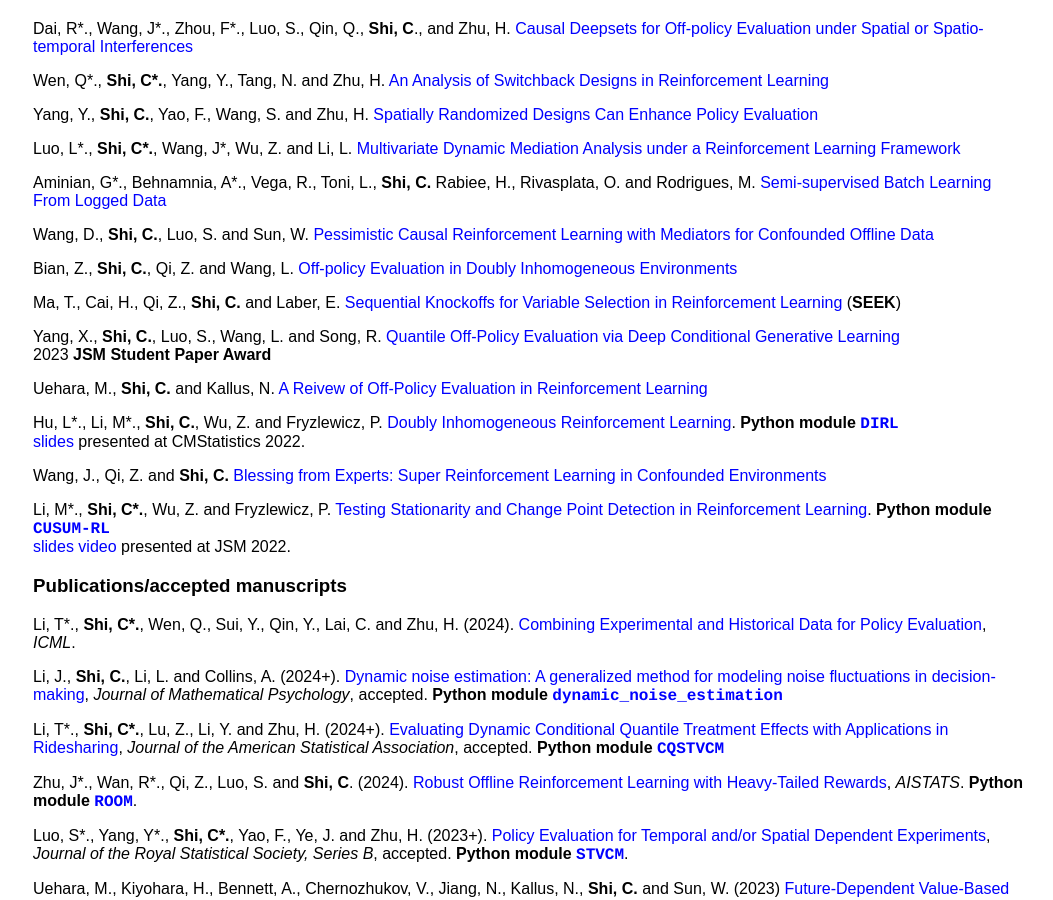
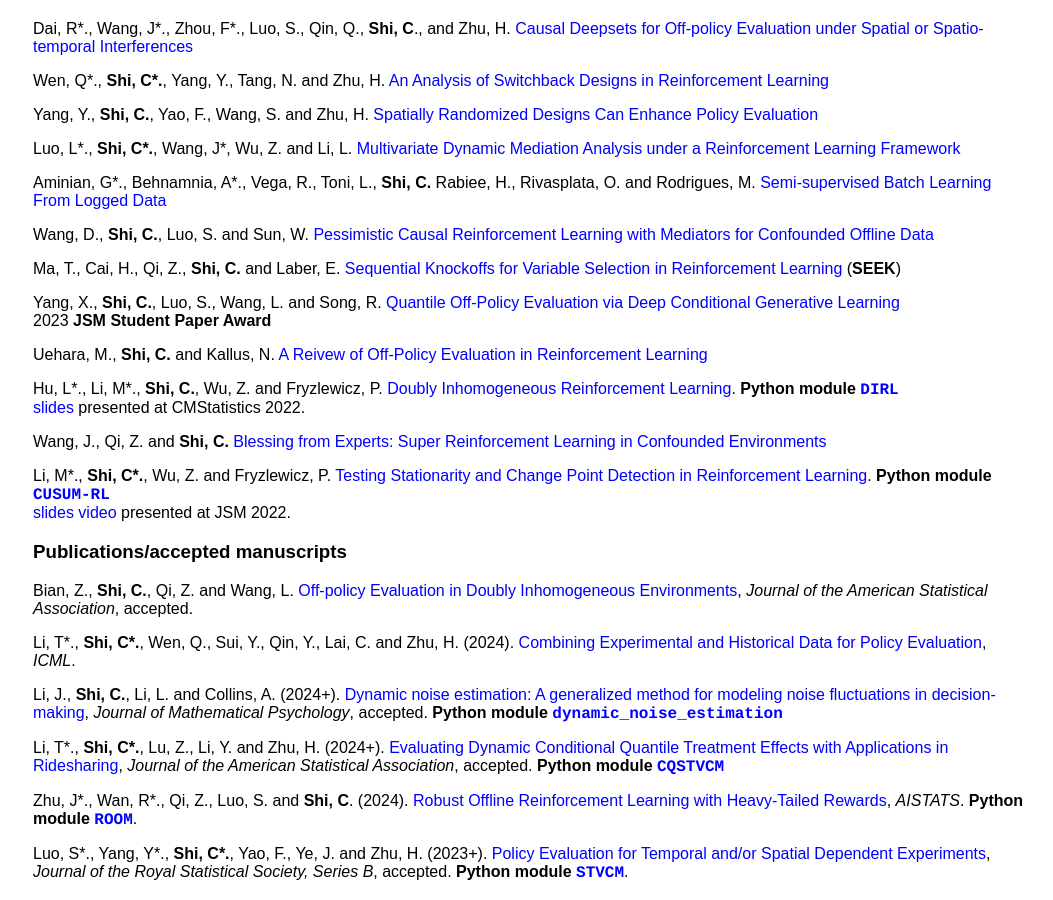
Before and after one commit to callmespring/callmespring.github.io, a Jekyll site: the page built from publication.md, in a window 1280 px wide and 900 px high, scrolled down 348 px. Shown: the whole window, without its empty margins (107-1160 px from the left). Built offline with Jekyll 4.4.1, drawn with Linux system fonts in a browser that asks for light colours; some of the changed lines change nothing that is shown.

Commit message:
Update publication.md

```diff
--- a/publication.md
+++ b/publication.md
@@ -33,9 +33,6 @@ Aminian, G\*., Behnamnia, A\*., Vega, R., Toni, L., **Shi, C.** Rabiee, H., Riva
 Wang, D., **Shi, C.**, Luo, S. and Sun, W. [Pessimistic Causal Reinforcement Learning with
 Mediators for Confounded Offline Data](https://arxiv.org/pdf/2403.11841.pdf)
 
-Bian, Z., **Shi, C.**, Qi, Z. and Wang, L. [Off-policy Evaluation in Doubly
-Inhomogeneous Environments](https://arxiv.org/pdf/2306.08719.pdf)
-
 Ma, T., Cai, H., Qi, Z., **Shi, C.** and Laber, E. [Sequential Knockoffs for Variable Selection in
 Reinforcement Learning](https://arxiv.org/pdf/2303.14281.pdf) (**SEEK**)
 
@@ -53,6 +50,9 @@ Reinforcement Learning](https://arxiv.org/pdf/2203.01707.pdf).
 **Python module** [<span style="font-family:courier;">**CUSUM-RL**</span>](https://github.com/limengbinggz/CUSUM-RL) <br/> [<font size="3">slides</font>](./slides/CUSUMRL.pdf) [<font size="3">video</font>](https://www.dropbox.com/s/56nstisjitkxvjd/video.mp4?dl=0) <font size="3">presented at JSM 2022</font>.
 
 ### Publications/accepted manuscripts
+
+Bian, Z., **Shi, C.**, Qi, Z. and Wang, L. [Off-policy Evaluation in Doubly
+Inhomogeneous Environments](https://arxiv.org/pdf/2306.08719.pdf), _Journal of the American Statistical Association_, accepted.
 
 Li, T\*., **Shi, C\*.**, Wen, Q., Sui, Y., Qin, Y., Lai, C. and Zhu, H. (2024). [Combining Experimental and Historical Data for Policy Evaluation](https://arxiv.org/pdf/2406.00317), _ICML_.
 
```
